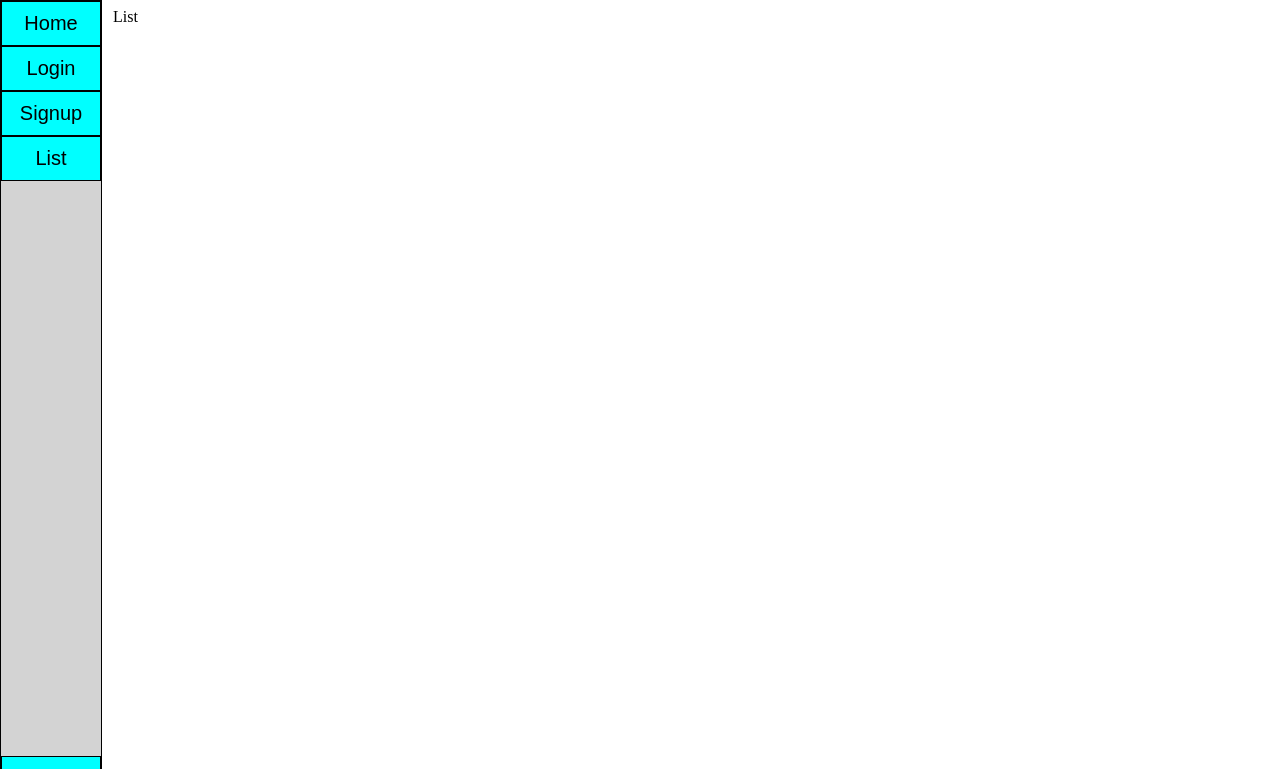
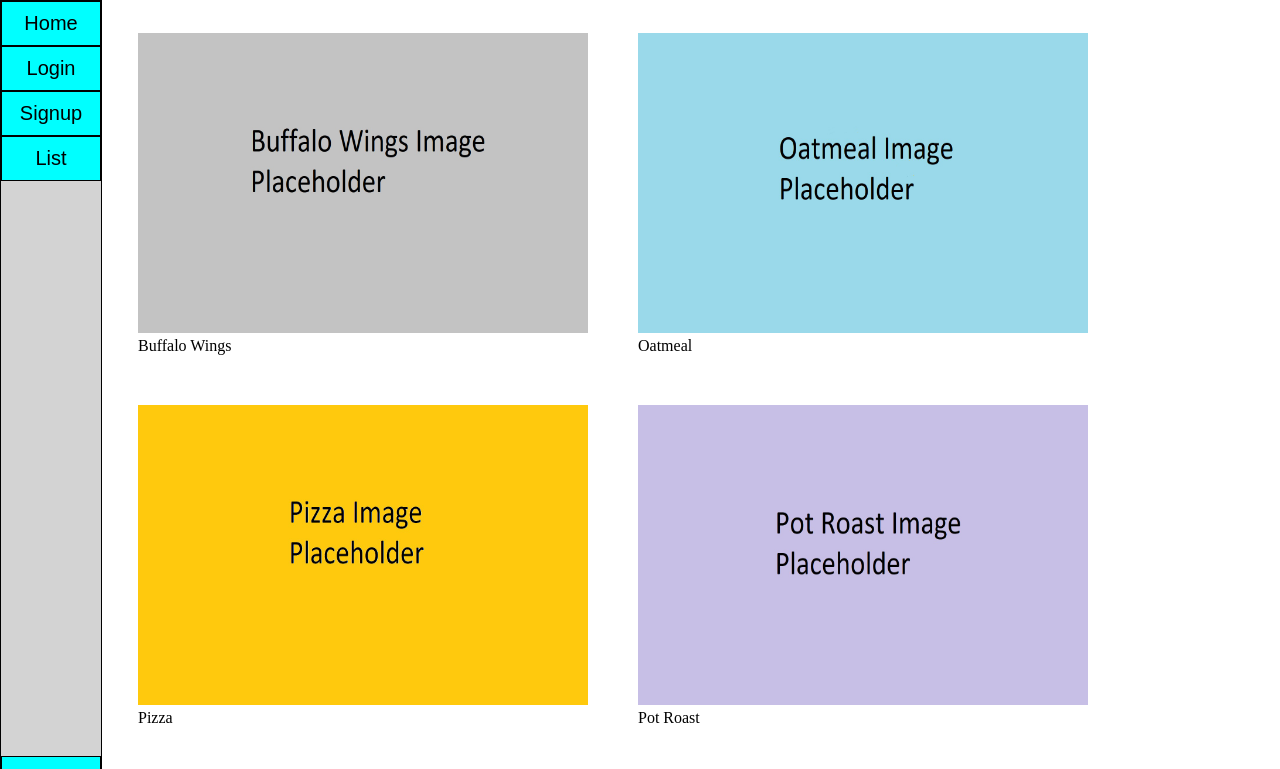
Before and after one commit to merud/listing-site, a React app in the folder listing-site/: page / in a window 1280 px wide. Both pictures are taken after a click on the button "List". Shown: the top 769 px of the page. Built offline with nearby package versions, Linux system fonts and the light colour scheme.

Commit message:
Added hardcoded list items/pictures to List, and placeholder images to public/images

```diff
--- a/listing-site/src/index.css
+++ b/listing-site/src/index.css
@@ -1,3 +1,38 @@
+.listElement {
+    padding-left: 25px;
+    padding-right: 25px;
+    padding-top: 25px;
+    padding-bottom: 25px;
+    float:left;
+}
+
+.listPicture {
+    height: 300px;
+    width: 450px;
+}
+
+.mainDisplay {
+    margin-left: 100px;
+    padding-left: 5px;
+}
+
+.profileTitle {
+    font-weight: bold;
+    font-size: 24px;
+}
+
+.profileText {
+    padding-top: 2px;
+    padding-right: 2px;
+    padding-bottom: 2px;
+    padding-left: 2px;
+}
+
+.profileElement {
+    padding-top: 5px;
+    padding-bottom: 5px;
+}
+
 .sidebar {
     height: 100%;
     width: 100px;
@@ -33,25 +68,3 @@
     display: block;
     border: 1px solid black;
 }
-
-.mainDisplay {
-    margin-left: 100px;
-    padding-left: 5px;
-}
-
-.profileTitle {
-    font-weight: bold;
-    font-size: 24px;
-}
-
-.profileText {
-    padding-top: 2px;
-    padding-right: 2px;
-    padding-bottom: 2px;
-    padding-left: 2px;
-}
-
-.profileElement {
-    padding-top: 5px;
-    padding-bottom: 5px;
-}
--- a/listing-site/src/index.js
+++ b/listing-site/src/index.js
@@ -349,6 +349,51 @@ class PasswordChangeForm extends React.Component {
     }
 }
 
+class List extends React.Component {
+    render() {
+        return (
+            <div>
+                <div className="listElement">
+                    <img className="listPicture" src='/images/BuffaloWings.jpg' alt="Buffalo Wing Image"></img>
+                    <div>
+                        Buffalo Wings
+                    </div>
+                </div>
+                <div className="listElement">
+                    <img className="listPicture" src='/images/Oatmeal.jpg' alt="Oatmeal Image"></img>
+                    <div>
+                        Oatmeal
+                    </div>
+                </div>
+                <div className="listElement">
+                    <img className="listPicture" src='/images/Pizza.jpg' alt="Pizza Image"></img>
+                    <div>
+                        Pizza
+                    </div>
+                </div>
+                <div className="listElement">
+                    <img className="listPicture" src='/images/PotRoast.jpg' alt="Pot Roast Image"></img>
+                    <div>
+                        Pot Roast
+                    </div>
+                </div>
+                <div className="listElement">
+                    <img className="listPicture" src='/images/Icecream.jpg' alt="Icecream Image"></img>
+                    <div>
+                        Icecream
+                    </div>
+                </div>
+                <div className="listElement">
+                    <img className="listPicture" src='/images/GrilledCheese.jpg' alt="Grilled Cheese Image"></img>
+                    <div>
+                        Grilled Cheese
+                    </div>
+                </div>
+            </div>
+        );
+    }
+}
+
 class Display extends React.Component {
     render() {
         const display = this.props.currentDisplay;
@@ -432,7 +477,7 @@ class Display extends React.Component {
             case "list":
                 return (
                     <div className="mainDisplay">
-                        List
+                        <List />
                     </div>
                 );
 
```
Also changed, not shown: listing-site/public/images/BuffaloWings.jpg (added), listing-site/public/images/GrilledCheese.jpg (added), listing-site/public/images/Icecream.jpg (added), listing-site/public/images/Oatmeal.jpg (added), listing-site/public/images/Pizza.jpg (added), listing-site/public/images/PotRoast.jpg (added), 1 other file.
